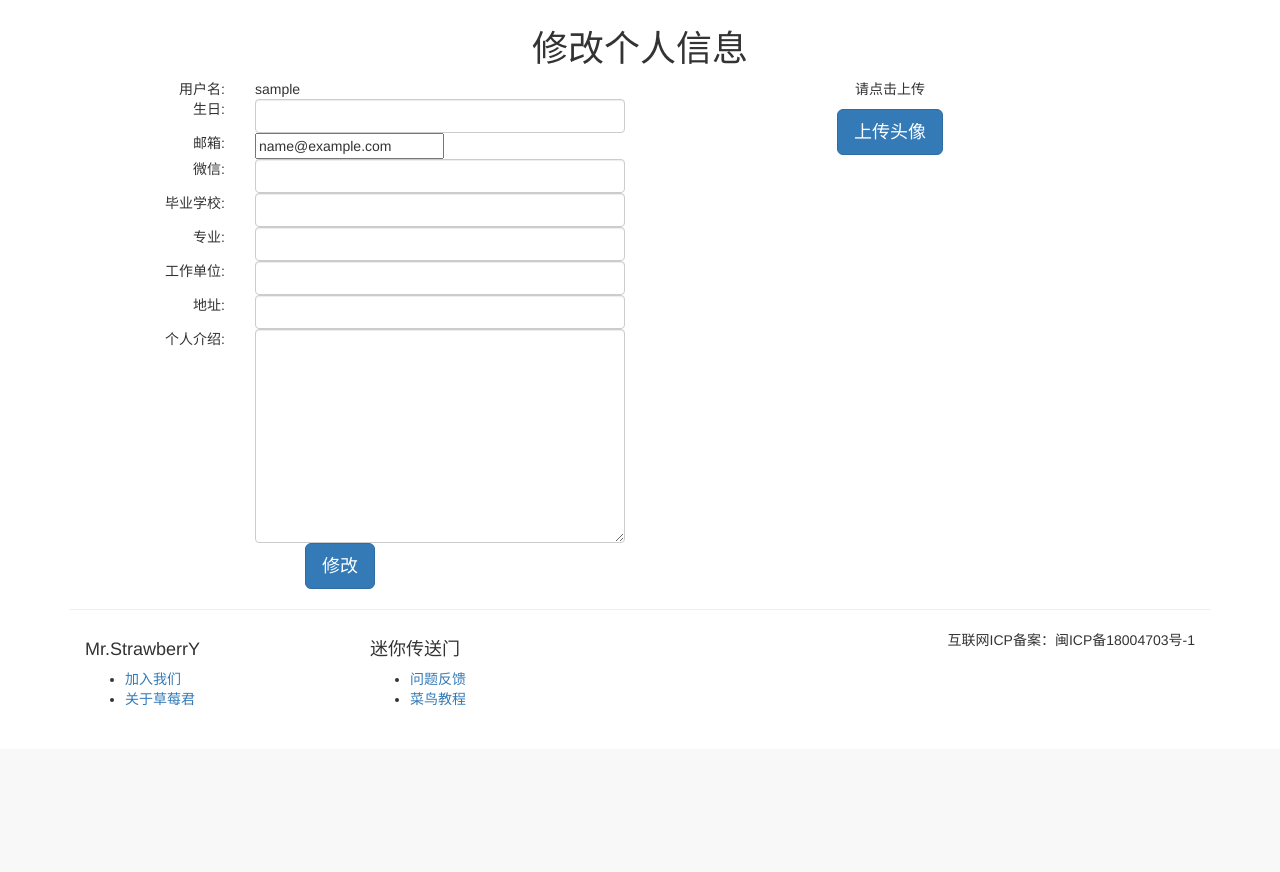
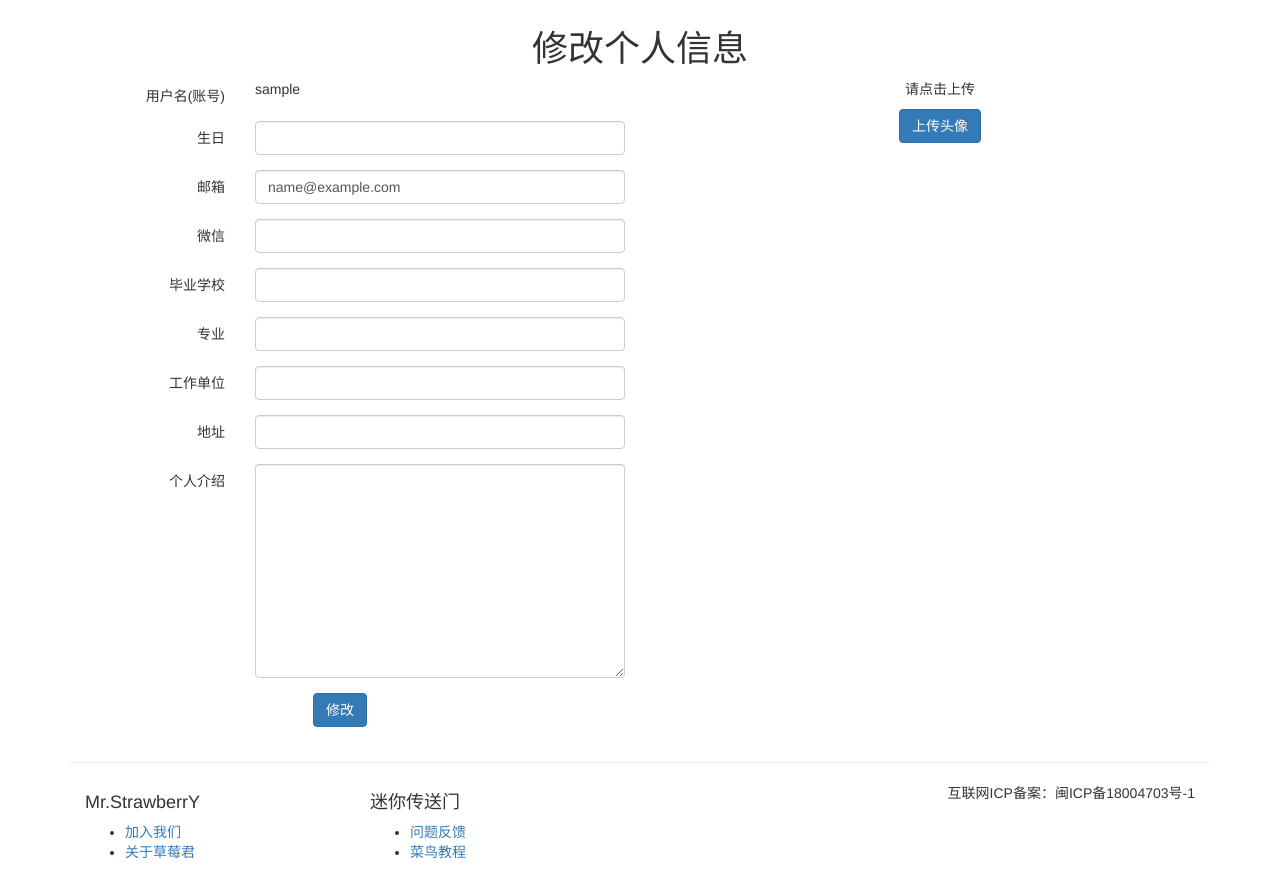
Before and after one commit to Zaaachary/Zrawberry, a Django app: page /account/edit-my-information/ in a window 1280 px wide. Shown: the part 51-923 px from the top of the page. Before the commit the page ends 757 px from the top, so only its background shows below. Run offline with Django 3.2, Linux system fonts and the light colour scheme; the visitor is signed in with stand-in values (Sample User, id 1); data comes from the database, SQL or seed files in the repository; some libraries are stand-ins or nearby versions.

Commit message:
style change

```diff
--- a/Zrawberry2020/Zrawberry2020/settings.py
+++ b/Zrawberry2020/Zrawberry2020/settings.py
@@ -66,6 +66,7 @@
                 'django.contrib.auth.context_processors.auth',
                 'django.contrib.messages.context_processors.messages',
             ],
+
         },
     },
 ]
@@ -128,7 +129,7 @@
 
 
 
-LOGIN_REDIRECT_URL = '/blog/'
+LOGIN_REDIRECT_URL = '/account/dashboard/'
 LOGIN_URL = '/account/login/'
 
 EMAIL_HOST = 'smtp.163.com'
--- a/Zrawberry2020/account/forms.py
+++ b/Zrawberry2020/account/forms.py
@@ -22,10 +22,10 @@
         model = User
         fields = ("username", "email")
 
-    def __init__(self, *args, **kwargs):
-        super(RegistrationForm, self).__init__(*args, **kwargs)
-        for v in self.fields.values():
-            v.widget.attrs.update({'class': 'form-control'})
+    # def __init__(self, *args, **kwargs):
+    #     super(RegistrationForm, self).__init__(*args, **kwargs)
+    #     for v in self.fields.values():
+    #         v.widget.attrs.update({'class': 'form-control'})
 
 
     def clean_password2(self):
@@ -44,10 +44,10 @@
         model = UserProfile
         fields = ("wechat", "birth")
 
-    def __init__(self, *args, **kwargs):
-        super(UserProfileForm, self).__init__(*args, **kwargs)
-        for v in self.fields.values():
-            v.widget.attrs.update({'class': 'form-control'})
+    # def __init__(self, *args, **kwargs):
+    #     super(UserProfileForm, self).__init__(*args, **kwargs)
+    #     for v in self.fields.values():
+    #         v.widget.attrs.update({'class': 'form-control'})
 
 
 class UserInfoForm(forms.ModelForm):
@@ -55,10 +55,10 @@
         model = UserInfo
         exclude = ['user']
 
-    def __init__(self, *args, **kwargs):
-        super(UserInfoForm, self).__init__(*args, **kwargs)
-        for v in self.fields.values():
-            v.widget.attrs.update({'class': 'form-control'})
+    # def __init__(self, *args, **kwargs):
+    #     super(UserInfoForm, self).__init__(*args, **kwargs)
+    #     for v in self.fields.values():
+    #         v.widget.attrs.update({'class': 'form-control'})
 
 
 class UserForm(forms.ModelForm):
--- /dev/null
+++ b/Zrawberry2020/account/templatetags/account_extras.py
@@ -0,0 +1,8 @@
+from django import template
+
+register = template.Library()
+
+
+@register.filter(name="addclass")
+def addclass(value, arg):
+    return value.as_widget(attrs={'class':arg})
--- a/Zrawberry2020/templates/account/myself_edit.html
+++ b/Zrawberry2020/templates/account/myself_edit.html
@@ -1,72 +1,74 @@
 {% extends "base.html" %}
+{% load account_extras %}
+{% load static %}
+
 {% block title %}个人信息{% endblock %}
 {% block content %}
     <div class="row text-center vertical-middle-sm">
         <h1>修改个人信息</h1>
         <div class="row">
             <div class="col-md-6">
-                <form class="form-horizontal" action="." method="post">
+                <form class="form-horizontal text-left" action="." method="post">
                     {% csrf_token %}
-                    <div class="row">
-                        <div class="col-md-4 text-right"><span>用户名:</span></div>
-                        <div class="col-md-8 text-left">{{ user.username }}</div>
+                    <div class="form-group">
+                        <div class="col-sm-4 control-label">用户名(账号)</div>
+                        <div class="col-md-8">{{ user.username }}</div>
                     </div>
-                    <div class="row">
-                        <div class="col-md-4 text-right"><span>生日:</span></div>
-                        <div class="col-md-8 text-left">{{ userprofile_form.birth }}</div>
+                    <div class="form-group">
+                        <div class="col-sm-4 control-label"><span>生日</span></div>
+                        <div class="col-md-8">{{ userprofile_form.birth|addclass:"form-control" }}</div>
                     </div>
-                    <div class="row">
-                        <div class="col-md-4 text-right"><span>邮箱:</span></div>
-                        <div class="col-md-8 text-left">{{ user_form.email }}</div>
+                    <div class="form-group">
+                        <div class="col-sm-4 control-label"><span>邮箱</span></div>
+                        <div class="col-md-8">{{ user_form.email|addclass:"form-control" }}</div>
                     </div>
-                    <div class="row">
-                        <div class="col-md-4 text-right"><span>微信:</span></div>
-                        <div class="col-md-8 text-left">{{ userprofile_form.wechat }}</div>
+                    <div class="form-group">
+                        <div class="col-sm-4 control-label"><span>微信</span></div>
+                        <div class="col-md-8">{{ userprofile_form.wechat|addclass:"form-control" }}</div>
                     </div>
 
-                    <div class="row">
-                        <div class="col-md-4 text-right"><span>毕业学校:</span></div>
-                        <div class="col-md-8 text-left">{{ userinfo_form.school }}</div>
+                    <div class="form-group">
+                        <div class="col-sm-4 control-label"><span>毕业学校</span></div>
+                        <div class="col-md-8">{{ userinfo_form.school|addclass:"form-control" }}</div>
                     </div>
 
-                    <div class="row">
-                        <div class="col-md-4 text-right"><span>专业:</span></div>
-                        <div class="col-md-8 text-left">{{ userinfo_form.specialty }}</div>
+                    <div class="form-group">
+                        <div class="col-sm-4 control-label"><span>专业</span></div>
+                        <div class="col-md-8">{{ userinfo_form.specialty|addclass:"form-control" }}</div>
                     </div>
 
-                    <div class="row">
-                        <div class="col-md-4 text-right"><span>工作单位:</span></div>
-                        <div class="col-md-8 text-left">{{ userinfo_form.company }}</div>
+                    <div class="form-group">
+                        <div class="col-sm-4 control-label"><span>工作单位</span></div>
+                        <div class="col-md-8">{{ userinfo_form.company|addclass:"form-control" }}</div>
                     </div>
 
-                    <div class="row">
-                        <div class="col-md-4 text-right"><span>地址:</span></div>
-                        <div class="col-md-8 text-left">{{ userinfo_form.address }}</div>
+                    <div class="form-group">
+                        <div class="col-sm-4 control-label"><span>地址</span></div>
+                        <div class="col-md-8">{{ userinfo_form.address|addclass:"form-control" }}</div>
                     </div>
 
-                    <div class="row">
-                        <div class="col-md-4 text-right"><span>个人介绍:</span></div>
-                        <div class="col-md-8 text-left">{{ userinfo_form.aboutme }}</div>
+                    <div class="form-group">
+                        <div class="col-sm-4 control-label"><span>个人介绍</span></div>
+                        <div class="col-md-8">{{ userinfo_form.aboutme|addclass:"form-control" }}</div>
                     </div>
-                    <div class="row">
-                        <input type="submit" class="btn btn-primary btn-lg" value="修改">
+                    <div class="form-group text-center">
+                        <input type="submit" class="btn btn-primary" value="修改">
                     </div>
                 </form>
             </div>
             <div class="col-md-6">
-                {% load static %}
-                <div style="margin-right:100px">
-                    {#                <img name="user_face" src="{% static 'image/newton.jpg' %}" class="img-circle" width="270px" id="my_photo">#}
+                <div>
                     {% if userinfo.photo %}
                         <img src="{{ userinfo.photo | striptags }}" class="img-circle" id="my_photo" name="user_face">
                     {% else %}
                         <p>请点击上传</p>
                     {% endif %}
                 </div>
-                <div style="margin-right:100px">
-                    <button class="btn btn-primary btn-lg" id="upload_image" onclick="upload_image_layer()">上传头像
+                    <button class="btn btn-primary"
+                            id="upload_image"
+                            onclick="upload_image_layer()">
+                        上传头像
                     </button>
-                </div>
             </div>
         </div>
     </div>
```
Also changed, not shown: Zrawberry2020/templates/account/login2.html (+4 -3 lines), Zrawberry2020/templates/account/myself.html (+28 -29 lines), Zrawberry2020/templates/account/password_reset_email.html (+4 -6 lines), Zrawberry2020/templates/account/password_reset_form.html (+6 -5 lines), Zrawberry2020/templates/account/register.html (+12 -10 lines), Zrawberry2020/templates/article/front/article_titles.html (+14 -11 lines), Zrawberry2020/templates/back_leftslider.html (+5 -5 lines), Zrawberry2020/templates/navigation/back/nav_box.html (+5 -4 lines), Zrawberry2020/templates/navigation/back/nav_list.html (+6 -5 lines), Zrawberry2020/account/templatetags/__init__.py (added).
